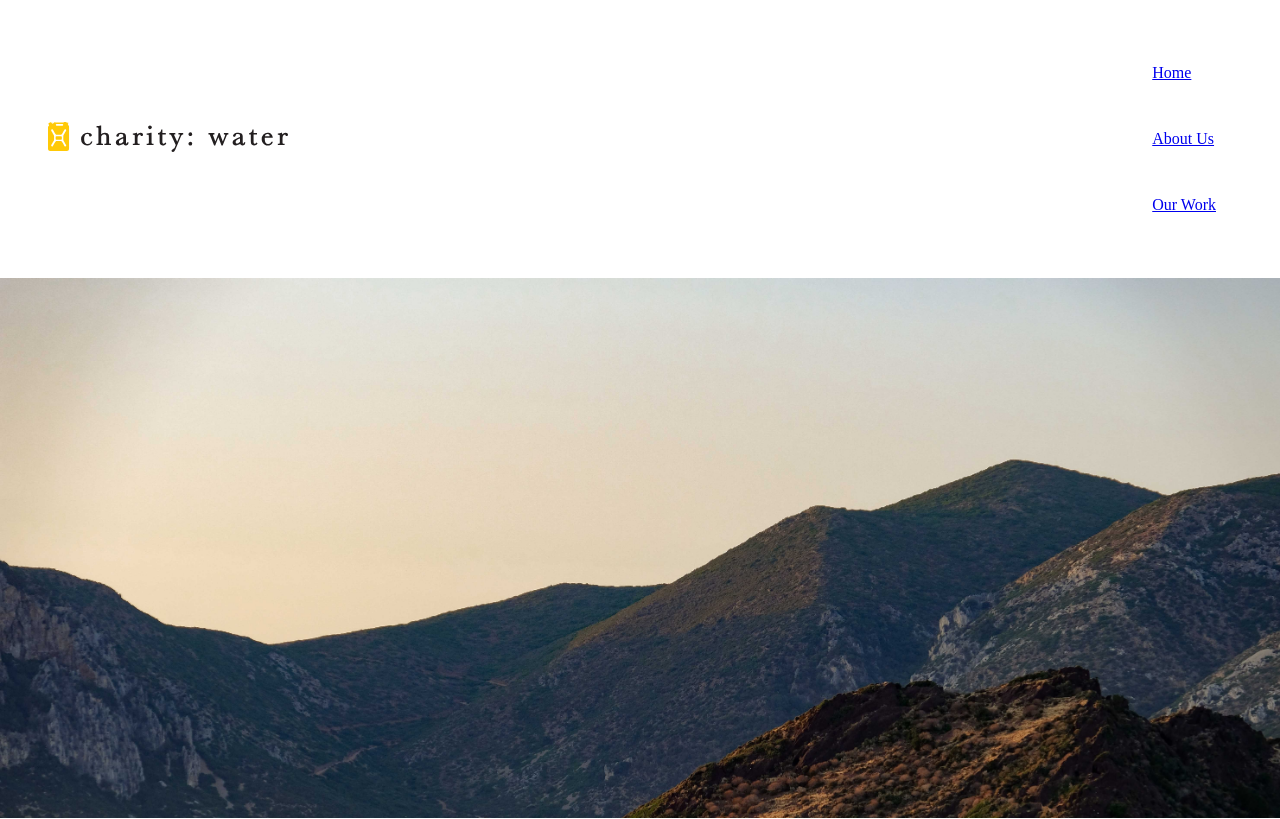
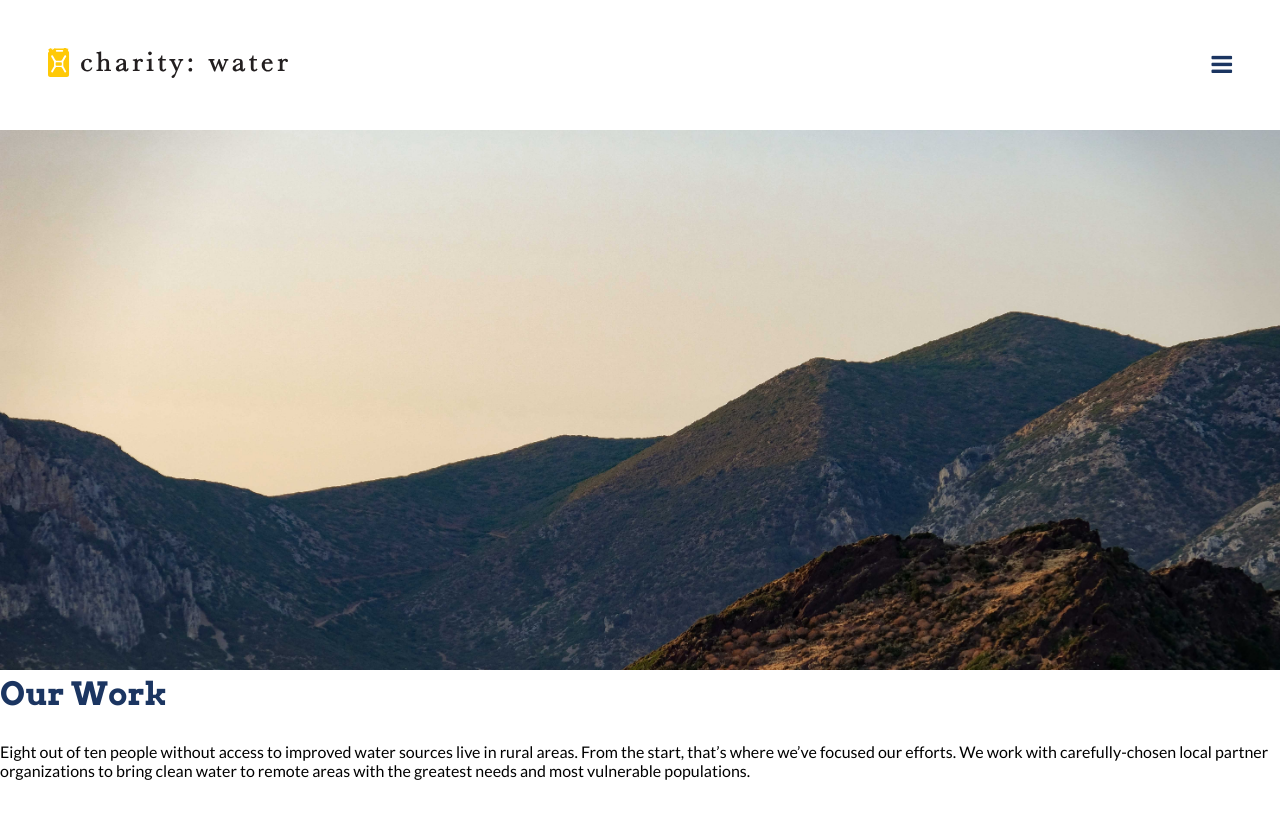
Before and after one commit to cas389/p2-ball-gilligan-ju-rojas, a plain HTML site: page work.html in a window 1280 px wide. Shown: the top 819 px of the page. Drawn offline with Linux system fonts and the light colour scheme.

Commit message:
Added header html to all pages.

```diff
--- a/work.html
+++ b/work.html
@@ -18,14 +18,16 @@
 		<!-- Header Section -->
     <header>
 			<a href="index.html"><img src="images/logo.svg" alt="Logo for Charity: Water" title="Logo for Charity:Water" class="logo"></a>
-
-        <nav>
+			<nav class="navigation">
 				<ul>
-            <li><a href="index.html">Home</a></li>
-            <li><a href="about.html">About Us</a></li>
-            <li><a href="work.html">Our Work</a></li>
+					<li class="active-menu-item"><a href="index.html">Home</a></li>
+          <li class="menu-item"><a href="about.html">About</a></li>
+          <li class="menu-item"><a href="work.html">Our Work</a></li>
 				</ul>
 			</nav>
+			<section class="toggleBox">
+				<a onclick="showMenu()" href="#"><i class="fa fa-bars blue menu"></i></a>
+			</section>
     </header>
 
     <main>
```
Also changed, not shown: about.html (+13 -10 lines), index.html (+0 -16 lines). Lines whose indentation alone changed are shown as unchanged.
